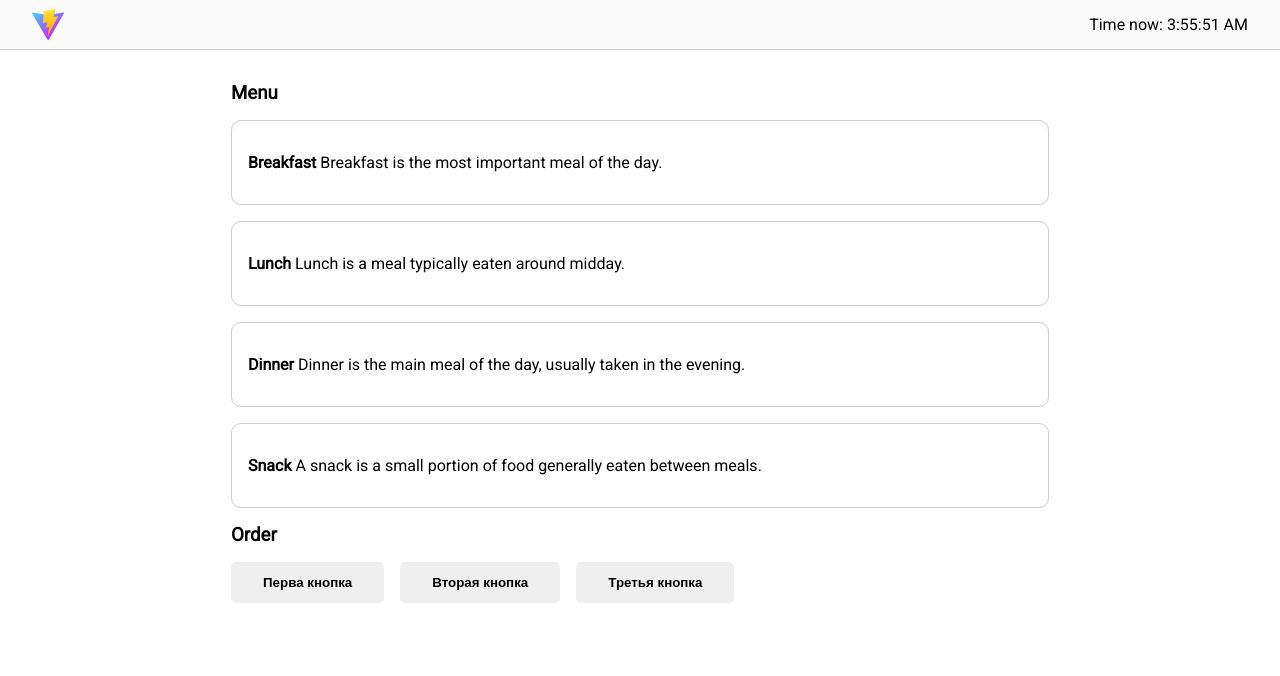
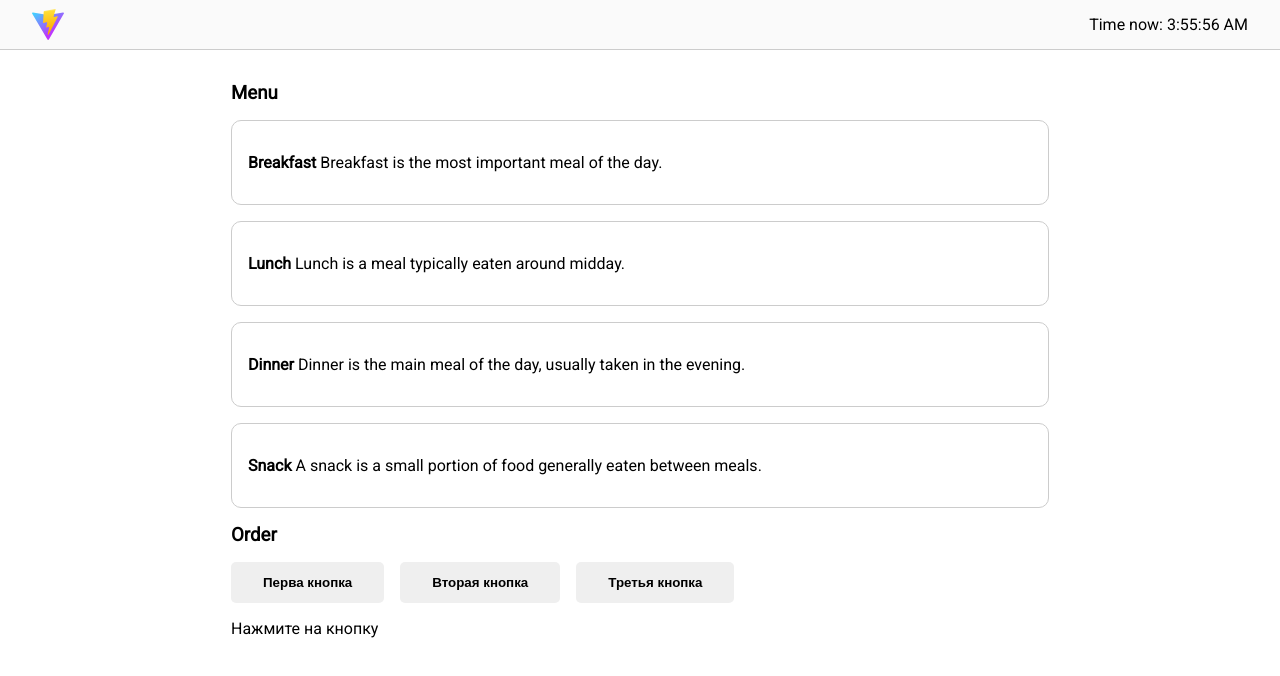
Before and after one commit to Juxoola/React_Study, a React (Vite) app in the folder vite-project-intr/: page / in a window 1280 px wide. Shown: the top 676 px of the page. Built offline with nearby package versions, Linux system fonts and the light colour scheme.

Commit message:
ContentType

```diff
--- a/vite-project-intr/src/App.jsx
+++ b/vite-project-intr/src/App.jsx
@@ -6,14 +6,14 @@ import { useState } from "react"
 
 export default function App() {
 
-  const [content, setContent] = useState("Текст")
+  const [contentType, setContentType] = useState(null)
 
   //let content = 'Нажмите на кнопку'
 
 
   function handleClick(type) {
     //console.log('clicked', type)
-    setContent(type)
+    setContentType(type)
     //content = type
   }
   return(
@@ -34,7 +34,13 @@ export default function App() {
           <Button onTouch={() => handleClick('per')}  > Перва кнопка</Button>
           <Button onTouch={() => handleClick('vtor')} > Вторая кнопка</Button>
           <Button onTouch={() => handleClick('tret')} > Третья кнопка</Button>
-          <p>{differences[content]}</p>
+
+          {/* {contentType ? <p>{differences[contentType]}</p> : <p>Нажмите на кнопку</p> } */}
+          {/* { !contentType ? <p>Нажмите на кнопку</p> : null} */}
+          {!contentType && <p>Нажмите на кнопку</p>}
+          {contentType && <p>{differences[contentType]}</p>}
+
+
         </section>
       </main>
     </div>
--- a/vite-project-intr/src/components/Header.jsx
+++ b/vite-project-intr/src/components/Header.jsx
@@ -1,10 +1,12 @@
+import { useState } from 'react'
 import logo from '/vite.svg'
 export default function Header() {
-    const now = new Date()
-    const name = 'Result'
+    const [now, SetNow ] = useState(new Date())
+    setInterval(() => {SetNow(new Date(), 1000)})
+
     return(
     <header>
-        <img src={logo} alt={name} />
+        <img src={logo} alt={"name"} />
         {/* <h3>Bla bla b</h3> */}
 
         <span>Time now: {now.toLocaleTimeString()}</span>
```
